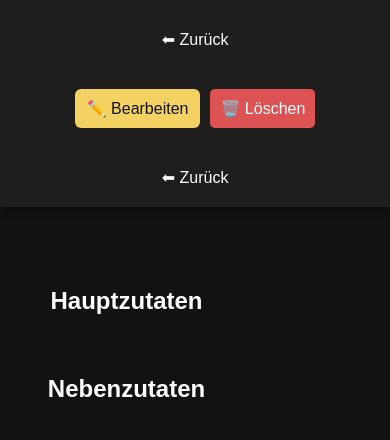
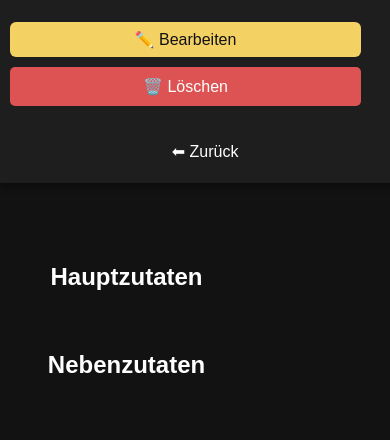
Before and after one commit to matthias42592/FlaskFoodMenu, a Flask app: template templates/detail.html in a window 390 px wide. Shown: the top 440 px of the page. Run offline with Flask 3, Linux system fonts and the light colour scheme; the template is opened without the code that fills it, so the values that code supplies are empty; parts of the project's set-up code (start-up, migrations or seed data) failed here and were passed over; some libraries are stand-ins or nearby versions.

Commit message:
layout anpassung zurück, inkl. manuelle produkte

```diff
--- a/templates/detail.html
+++ b/templates/detail.html
@@ -148,12 +148,36 @@
             /* margin-top: 120px; /* genug Abstand für festen Header */
         }
 
+        @media (max-width: 600px) {
+    #fixed-header {
+        padding: 12px 10px;
+        gap: 6px;
+    }
+
+    .button-container {
+        flex-direction: column;
+        width: 100%;
+    }
+
+    .button-container .button {
+        width: 90%;
+        font-size: 1rem;
+    }
+
+    #fixed-header h1 {
+        font-size: 1.4em;
+        word-break: break-word;
+        padding: 0 10px;
+    }
+}
+
+
     </style>
 </head>
 <body>
 
     <header id="fixed-header">
-        <a href="/" class="button" style="margin: 10px;">⬅ Zurück</a>
+
         <h1>{{ gericht.name }}</h1>
         <div class="button-container">
             <button class="button edit-button">✏️ Bearbeiten</button>
--- a/templates/wochenplan.html
+++ b/templates/wochenplan.html
@@ -126,6 +126,8 @@
             border-radius: 6px;
             font-weight: 500;
             font-size: 1em;
+            display: inline-block;
+            margin: 0 auto;
             transition: background-color 0.2s ease;
         }
 
@@ -133,6 +135,9 @@
             background-color: #ffcc80;
         }
 
+        nav {
+            margin: 20px 0;
+        }
         .einkaufsliste-item {
             display: flex;
             justify-content: space-between;
```
